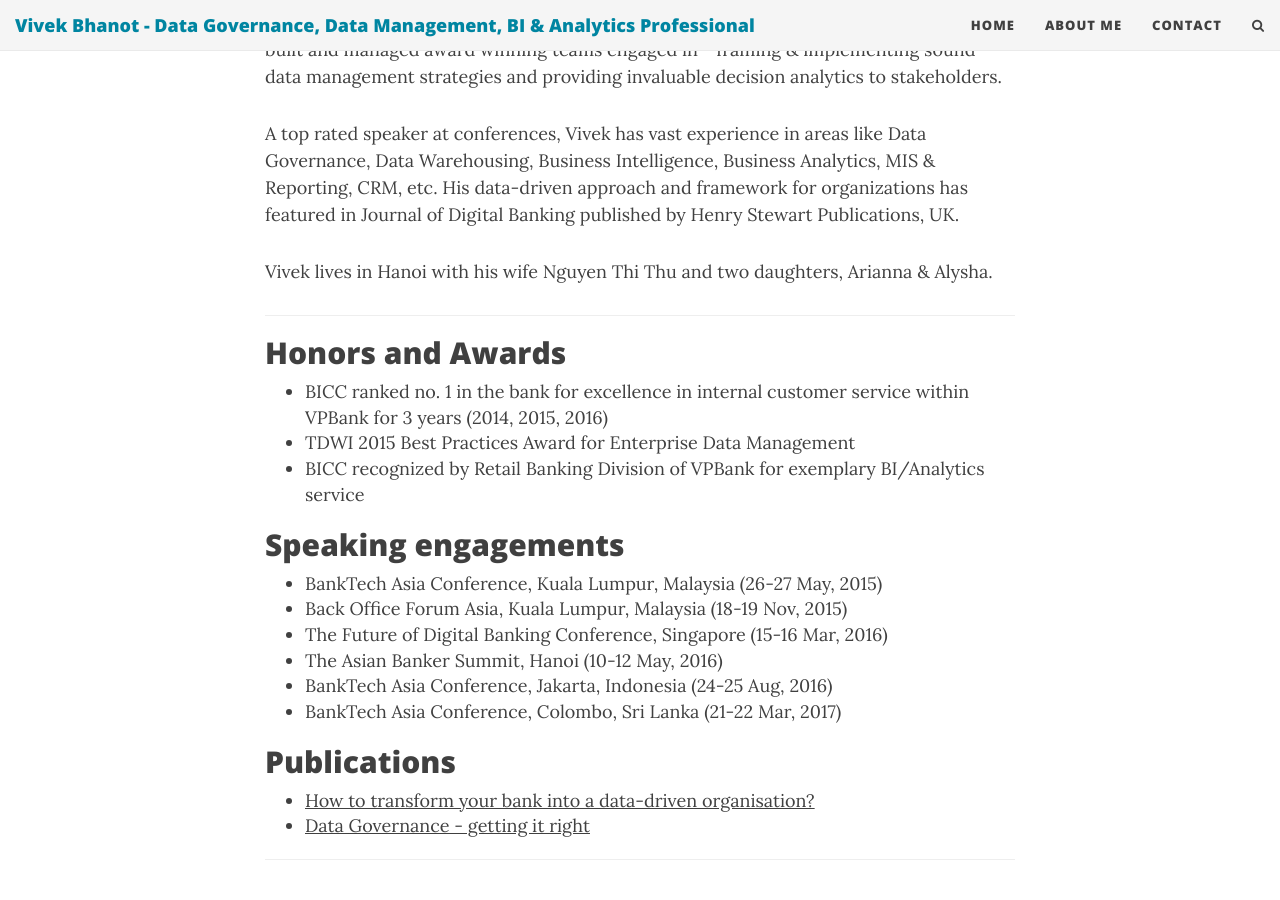
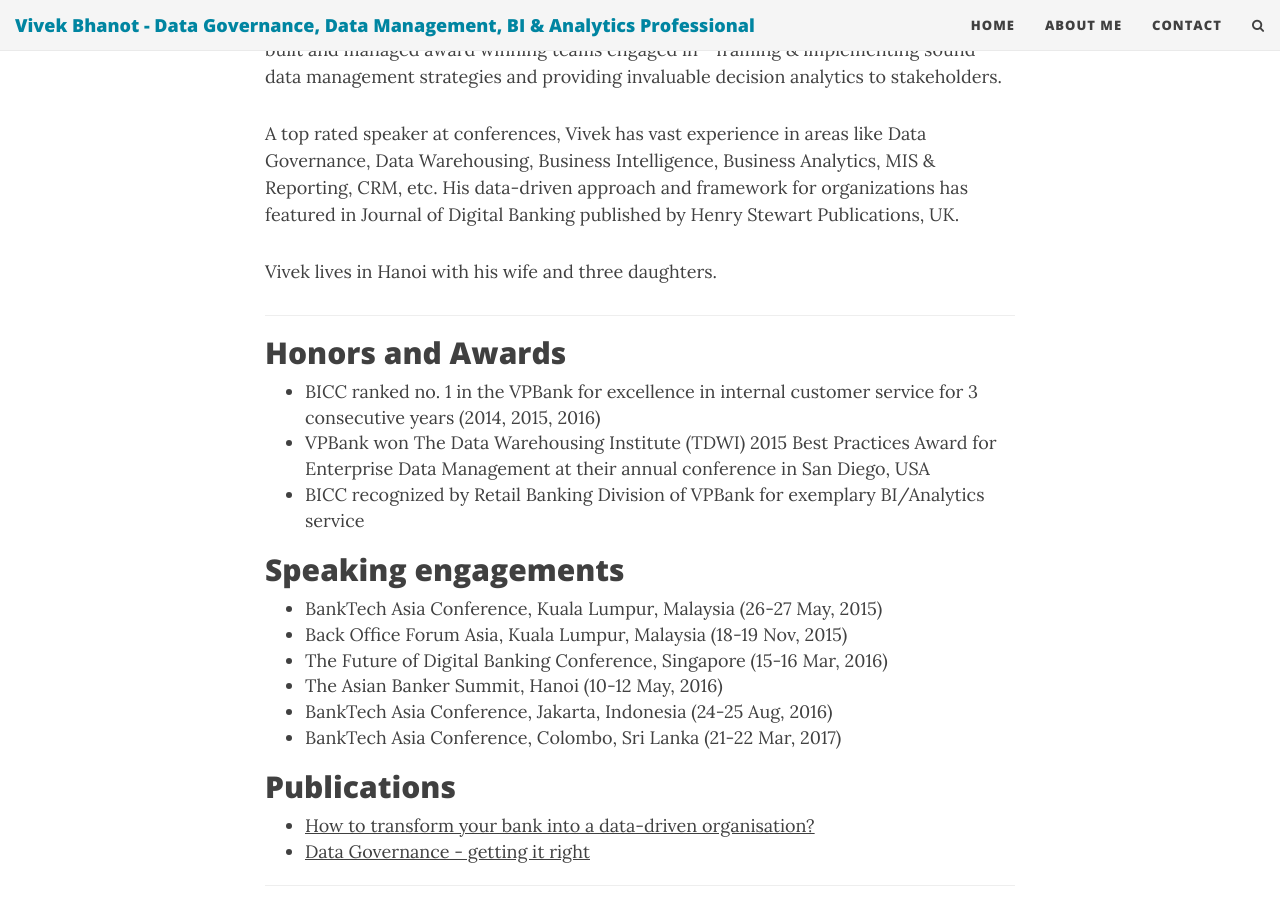
Before and after one commit to vivekbhanot/vivekbhanot.github.io, a Jekyll site: the page built from aboutme.md, in a window 1280 px wide and 900 px high, scrolled down 707 px. Built offline with Jekyll 4.4.1, drawn with Linux system fonts in a browser that asks for light colours; nearby versions of some CDN libraries.

Commit message:
Update aboutme.md

```diff
--- a/aboutme.md
+++ b/aboutme.md
@@ -28,14 +28,14 @@
 His data-driven approach and framework for organizations has featured in Journal of Digital Banking
 published by Henry Stewart Publications, UK.
 
-Vivek lives in Hanoi with his wife Nguyen Thi Thu and two daughters, Arianna & Alysha.
+Vivek lives in Hanoi with his wife and three daughters.
 
 ---
 
 ## Honors and Awards
 
-- BICC ranked no. 1 in the bank for excellence in internal customer service within VPBank for 3 years (2014, 2015, 2016)
-- TDWI 2015 Best Practices Award for Enterprise Data Management
+- BICC ranked no. 1 in the VPBank for excellence in internal customer service for 3 consecutive years (2014, 2015, 2016)
+- VPBank won The Data Warehousing Institute (TDWI) 2015 Best Practices Award for Enterprise Data Management at their annual conference in San Diego, USA
 - BICC recognized by Retail Banking Division of VPBank for exemplary BI/Analytics service
 
 ## Speaking engagements
```
